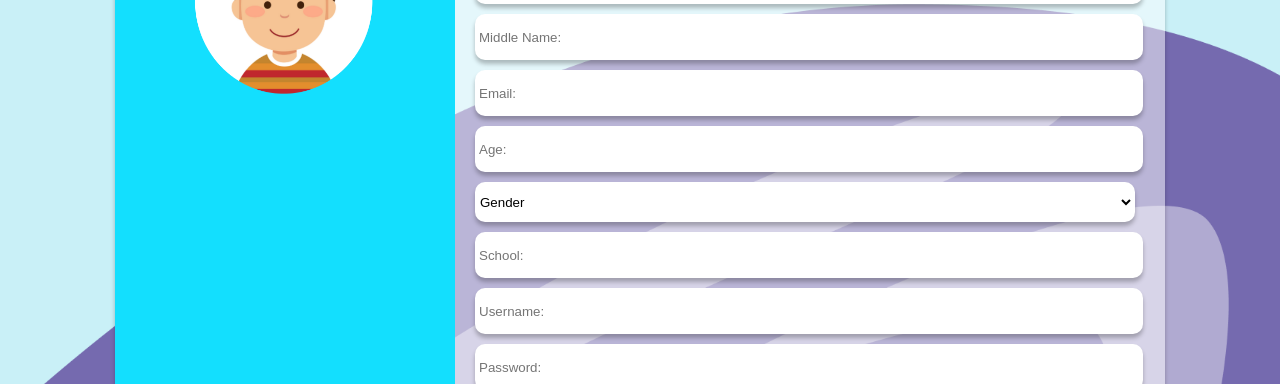
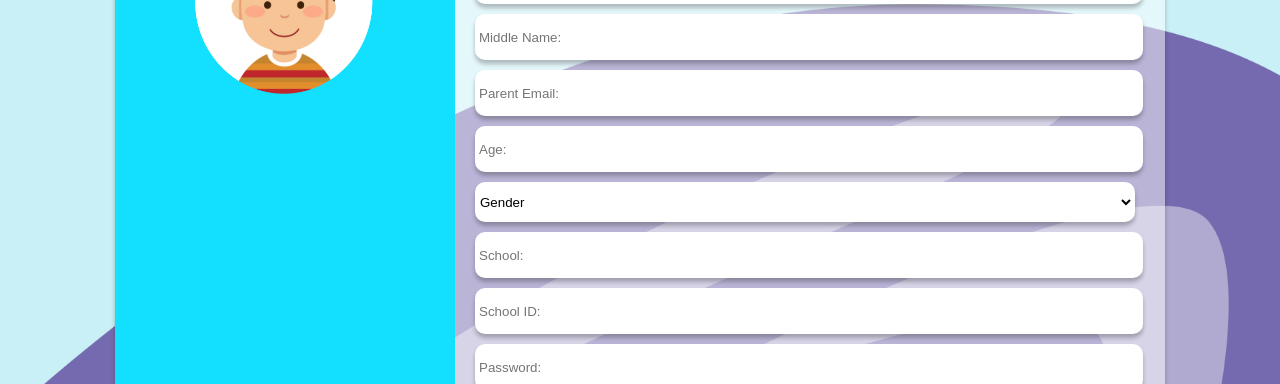
Before and after one commit to tnmtthw/E-BASA-ADMIN, a React (Create React App) app: page /add-student in a window 1280 px wide. Shown: the part 257-641 px from the top of the page. Built offline with nearby package versions, Linux system fonts and the light colour scheme; a web font is replaced by a local one.

Commit message:
update email and school id placeholder

```diff
--- a/src/AddStudent.js
+++ b/src/AddStudent.js
@@ -81,7 +81,7 @@ const handleSubmit = async (e) => {
           />
 
           <input
-          placeholder="Email: "
+          placeholder="Parent Email: "
             type="email"
             id="email"
             name="email"
@@ -135,7 +135,7 @@ const handleSubmit = async (e) => {
 
         <div className="mb-4">
             <input
-                placeholder="Username: "
+                placeholder="School ID: "
                 type="text"
                 id="username"
                 name="username"
```
